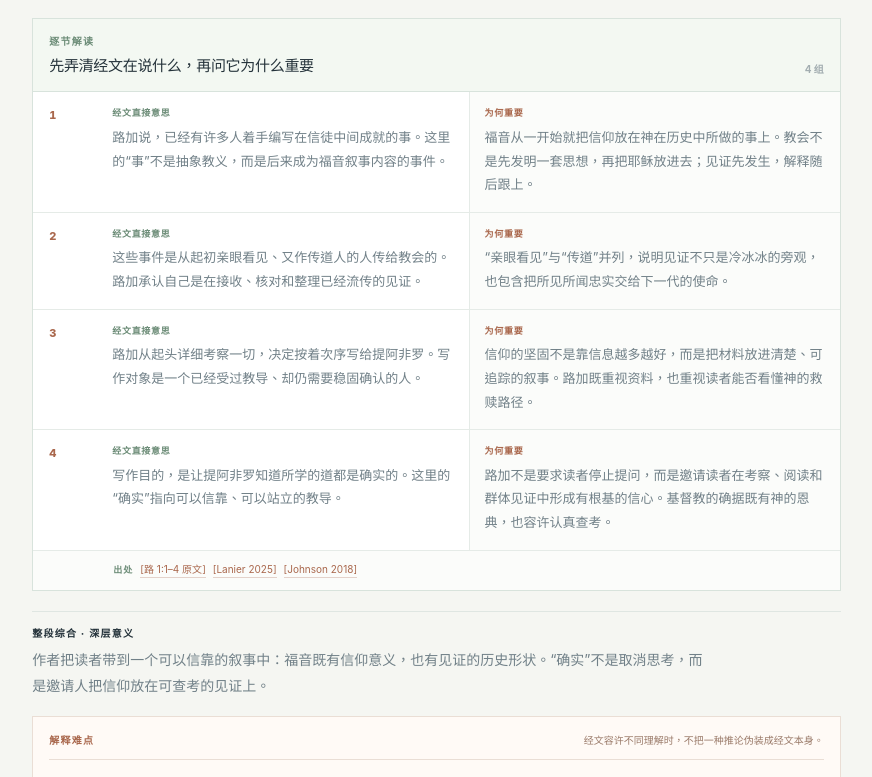
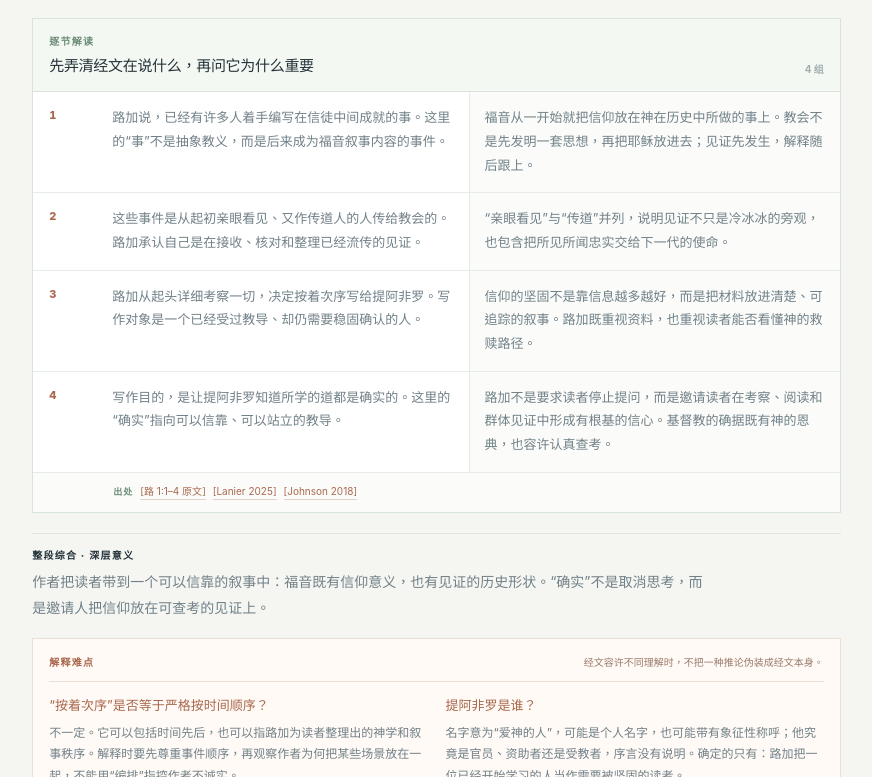
Before and after one commit to dr-birdkiwi/luke-gospel-study, a Next.js app: page / in a window 1280 px wide. Shown: the part 1303-2080 px from the top of the page, without its empty margins (388-1260 px from the left). Built offline with nearby package versions, Linux system fonts and the light colour scheme.

Commit message:
Remove repeated verse insight labels

```diff
--- a/app/globals.css
+++ b/app/globals.css
@@ -2,6 +2,7 @@
 
 :root { --ink:#24323a; --muted:#718088; --faint:#a2adb0; --paper:#f5f6f2; --card:#fff; --line:#dfe6e2; --line-strong:#cbd7d1; --sage:#dce8dd; --sage-deep:#6d8d78; --clay:#d79573; --clay-deep:#a9674c; --night:#2d3c42; }
 * { box-sizing:border-box; }
+.sr-only { position:absolute; width:1px; height:1px; padding:0; margin:-1px; overflow:hidden; clip:rect(0,0,0,0); white-space:nowrap; border:0; }
 html { scroll-behavior:smooth; }
 body { margin:0; background:var(--paper); color:var(--ink); font-family:Inter,ui-sans-serif,-apple-system,BlinkMacSystemFont,"PingFang TC","Noto Sans TC","Microsoft JhengHei",sans-serif; }
 button,input { font:inherit; } button { cursor:pointer; }
@@ -98,8 +99,6 @@ button,input { font:inherit; } button { cursor:pointer; }
 .verse-insight-range { padding:15px 8px 15px 16px; color:var(--clay-deep); font-size:10px; font-weight:800; font-variant-numeric:tabular-nums; }
 .verse-insight-copy { min-width:0; padding:14px 15px 15px; }
 .verse-insight-copy.depth { border-left:1px solid #e5ebe7; background:#fbfcfa; }
-.verse-insight-label { display:block; margin-bottom:6px; color:var(--sage-deep); font-size:8px; font-weight:800; letter-spacing:.08em; }
-.verse-insight-copy.depth .verse-insight-label { color:var(--clay-deep); }
 .verse-insight-copy p { margin:0; color:var(--muted); font-size:11px; line-height:1.82; }
 .verse-walkthrough>.citation-links { margin:0; padding:11px 16px 12px 80px; border-top:1px solid #e5ebe7; background:#fbfcfa; }
 
@@ -179,7 +178,6 @@ button,input { font:inherit; } button { cursor:pointer; }
   .verse-walkthrough-head h4 { font-size:15px; }
   .walkthrough-count { font-size:10px; }
   .verse-insight-range { font-size:11px; }
-  .verse-insight-label { font-size:9px; }
   .verse-insight-copy p { font-size:13px; }
   .interpretation-notes-head>p { font-size:10px; }
   .interpretation-note h4 { font-size:13px; }
--- a/app/page.tsx
+++ b/app/page.tsx
@@ -319,8 +319,8 @@ function VerseWalkthrough({ insights, citations }: { insights?: StudyNote['verse
     <div className="verse-insight-list">
       {insights.map((insight) => <article className="verse-insight" key={insight.range}>
         <span className="verse-insight-range">{insight.range}</span>
-        <div className="verse-insight-copy"><span className="verse-insight-label">经文直接意思</span><p>{insight.direct}</p></div>
-        <div className="verse-insight-copy depth"><span className="verse-insight-label">为何重要</span><p>{insight.depth}</p></div>
+        <div className="verse-insight-copy"><span className="sr-only">经文直接意思</span><p>{insight.direct}</p></div>
+        <div className="verse-insight-copy depth"><span className="sr-only">为何重要</span><p>{insight.depth}</p></div>
       </article>)}
     </div>
     <CitationLinks citations={citations} scope="解读" />
```
